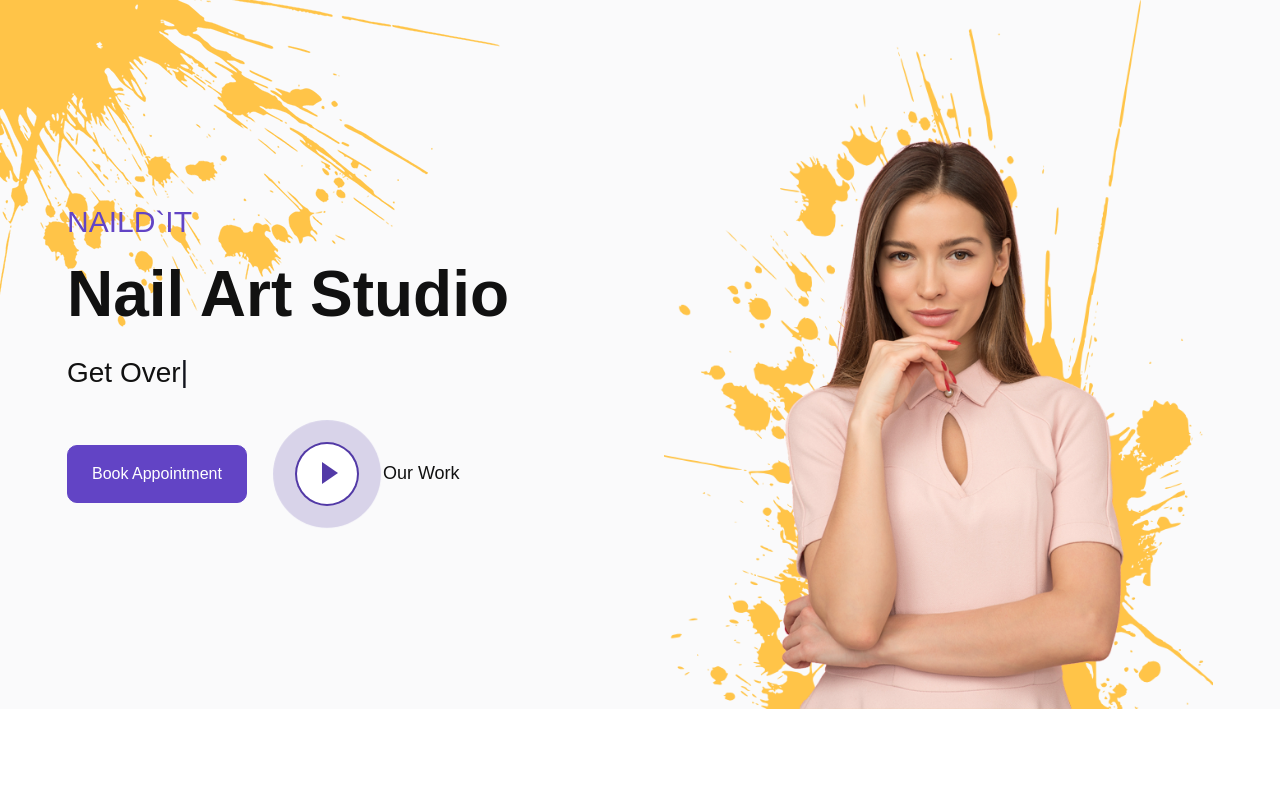
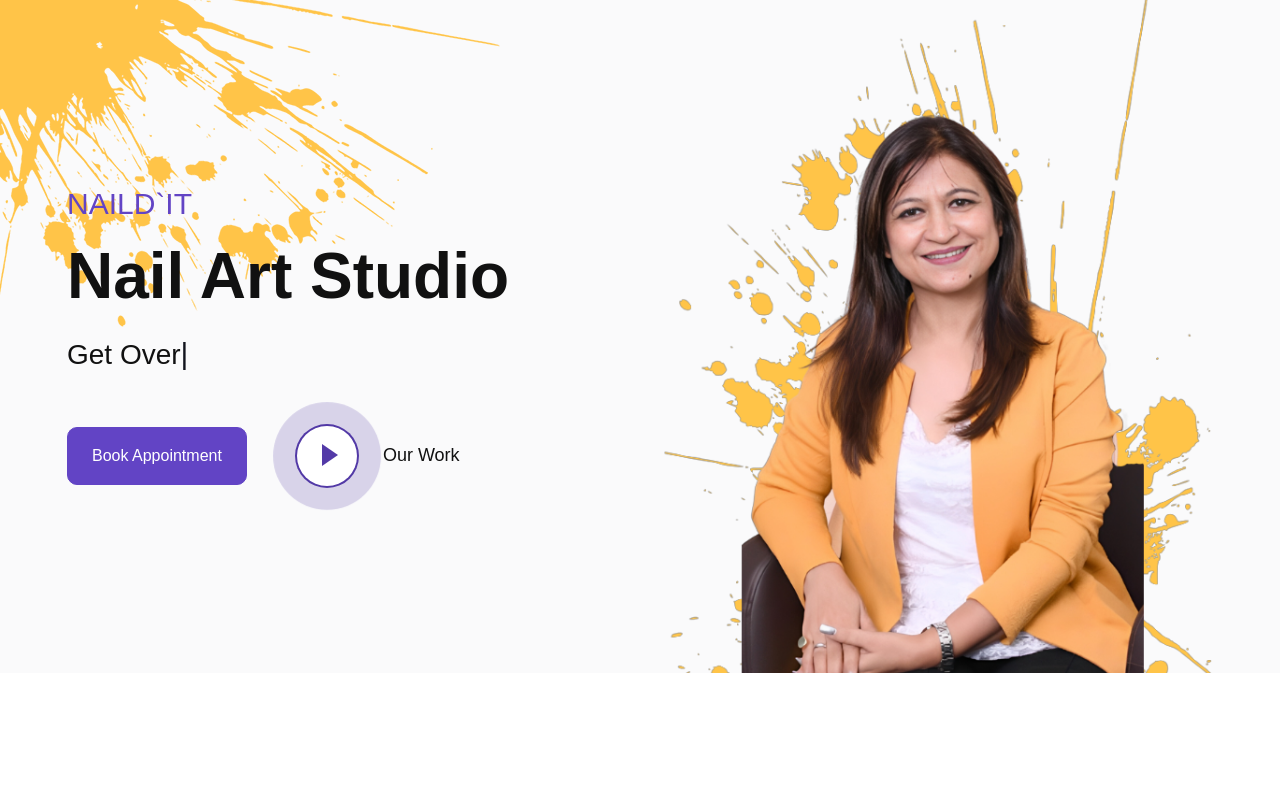
Before and after one commit to Vishal-shakaya/naildit, a plain HTML site: page index.html in a window 1280 px wide. Shown: the top 800 px of the page. Drawn offline with nearby package versions, Linux system fonts and the light colour scheme.

Commit message:
add new profile

```diff
--- a/index.html
+++ b/index.html
@@ -177,7 +177,7 @@
                     </div>
                 </div>
                 <div class="col-lg-6">
-                    <img class="img-fluid" src="img/profile.png" alt="">
+                    <img class="img-fluid" src="img/profile8.png" alt="owner image">
                 </div>
             </div>
         </div>
```
Also changed, not shown: img/profile5.png (added), img/profile7.png (added), img/profile8.png (added).
